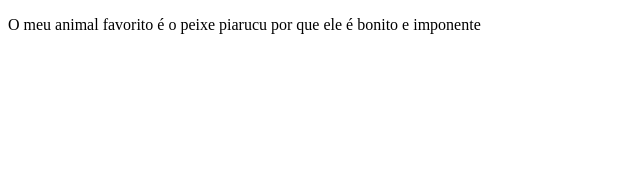
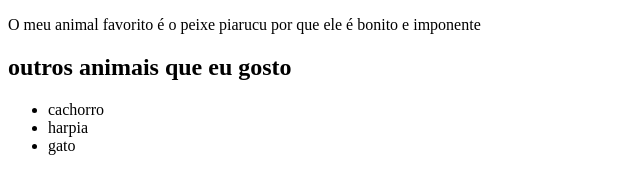
Before and after one commit to calebolho/Projeto-do-Meu-Animal-Preferido, a plain HTML site: page index.html in a window 1280 px wide. Shown: the whole page, without its empty margins (0-640 px from the left). Drawn offline with Linux system fonts and the light colour scheme.

Commit message:
finalização

```diff
--- a/index.html
+++ b/index.html
@@ -7,8 +7,12 @@
 </head>
 <body>
    <p>O meu animal favorito é o peixe piarucu por que ele é bonito e imponente</p>
+   <h2>outros animais que eu gosto</h2>
+   <ul>
 
-
-
+<li>cachorro</li>
+<li>harpia</li>
+<li>gato</li>
+   </ul>
 </body>
 </html>
```
